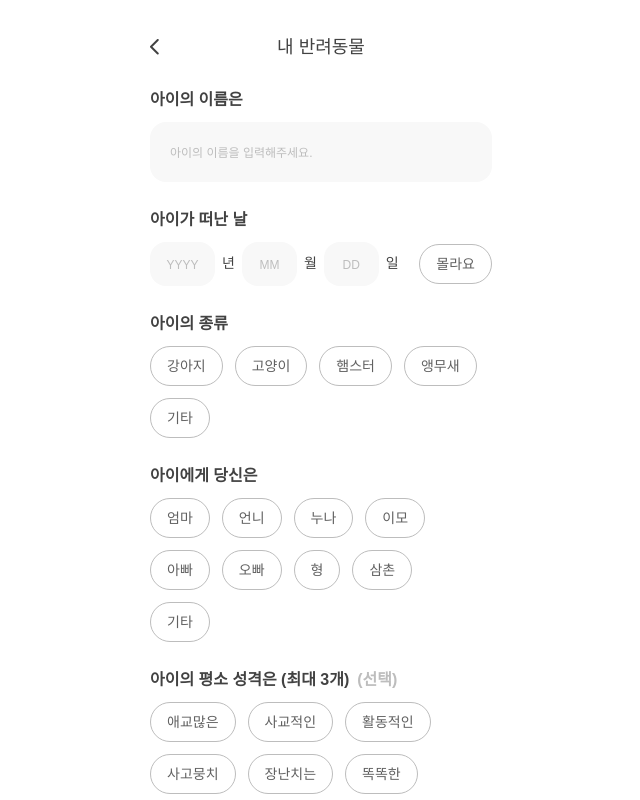
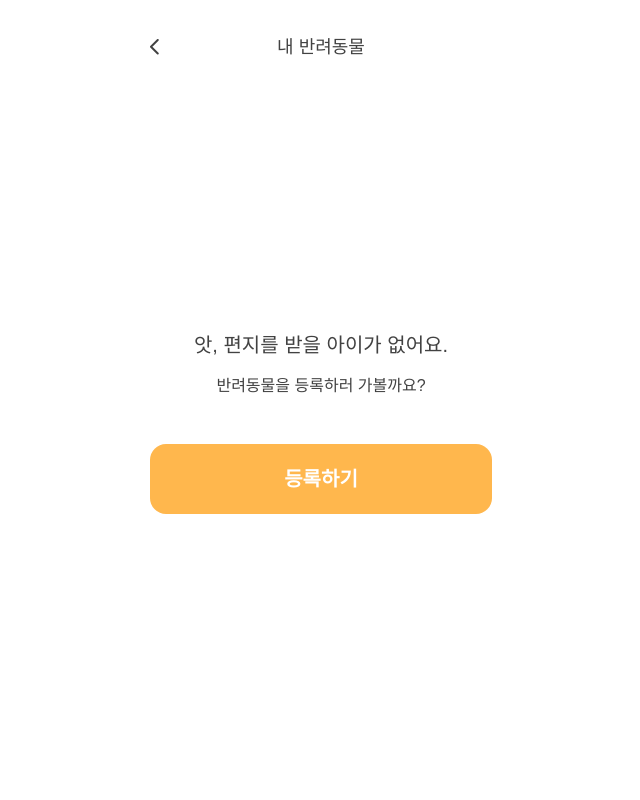
Before and after one commit to rainbow-letter/rainbow-letter-frontend, a React (Create React App) app: page /my-pets in a window 1280 px wide. Shown: the top 800 px of the page, without its empty margins (319-959 px from the left). Built offline with nearby package versions, Linux system fonts and the light colour scheme.

Commit message:
feat: 반려동물 등록 라우터 설정

```diff
--- a/src/Router.jsx
+++ b/src/Router.jsx
@@ -15,7 +15,7 @@ import MyPage from './components/MyPage';
 import FAQs from './components/MyPage/FAQs';
 import AccountDeactivation from './components/MyPage/AccountDeactivation';
 import MyPets from './components/MyPets';
-import PetRegistrationForm from './components/PetRegistrationForm';
+import PetRegistration from './components/MyPets/PetRegistration';
 
 function Router() {
   const user = useSelector((state) => state.user);
@@ -37,7 +37,7 @@ function Router() {
             <Route path="/faqs" element={<FAQs />} />
             <Route path="/leave" element={<AccountDeactivation />} />
             <Route path="/my-pets" element={<MyPets />} />
-            <Route path="/my-pets/register" element={<PetRegistrationForm />} />
+            <Route path="/my-pets/register" element={<PetRegistration />} />
           </Route>
         </Routes>
       </Layout>
--- a/src/components/MyPets/NoPets.jsx
+++ b/src/components/MyPets/NoPets.jsx
@@ -1,7 +1,11 @@
 import React from 'react';
+import { useNavigate } from 'react-router-dom';
+
 import Button from '../Button';
 
 function NoPets() {
+  const navigate = useNavigate();
+
   return (
     <div className="h-[88vh] flex justify-center items-center">
       <section className="w-full flex flex-col gap-y-10 text-center">
@@ -13,7 +17,10 @@ function NoPets() {
             반려동물을 등록하러 가볼까요?
           </span>
         </div>
-        <Button value="등록하기" onClick={() => console.log('click!')} />
+        <Button
+          value="등록하기"
+          onClick={() => navigate('/my-pets/register')}
+        />
       </section>
     </div>
   );
--- /dev/null
+++ b/src/components/MyPets/PetRegistration.jsx
@@ -0,0 +1,8 @@
+import React from 'react';
+import PetRegistrationForm from '../PetRegistrationForm';
+
+function PetRegistration() {
+  return <PetRegistrationForm />;
+}
+
+export default PetRegistration;
--- a/src/components/MyPets/index.jsx
+++ b/src/components/MyPets/index.jsx
@@ -1,16 +1,11 @@
 import React from 'react';
 import NoPets from './NoPets';
-import PetRegistrationForm from '../PetRegistrationForm';
 
-const existPets = true;
+const existPets = false;
 
 function MyPets() {
   if (!existPets) return <NoPets />;
-  return (
-    <div className="w-full">
-      <PetRegistrationForm />
-    </div>
-  );
+  return <div className="w-full" />;
 }
 
 export default MyPets;
--- a/src/view/Home.jsx
+++ b/src/view/Home.jsx
@@ -8,11 +8,12 @@ export default function Home() {
   const dispatch = useDispatch();
 
   return (
-    <div>
+    <div className="flex flex-col">
       <p>Welcome Home!</p>
       {user.token ? (
         <div className="flex flex-col">
           <Link to="/my-page">마이페이지</Link>
+          <Link to="/my-pets">내 반려동물</Link>
           <button type="button" onClick={() => dispatch(removeToken())}>
             로그아웃
           </button>
```
